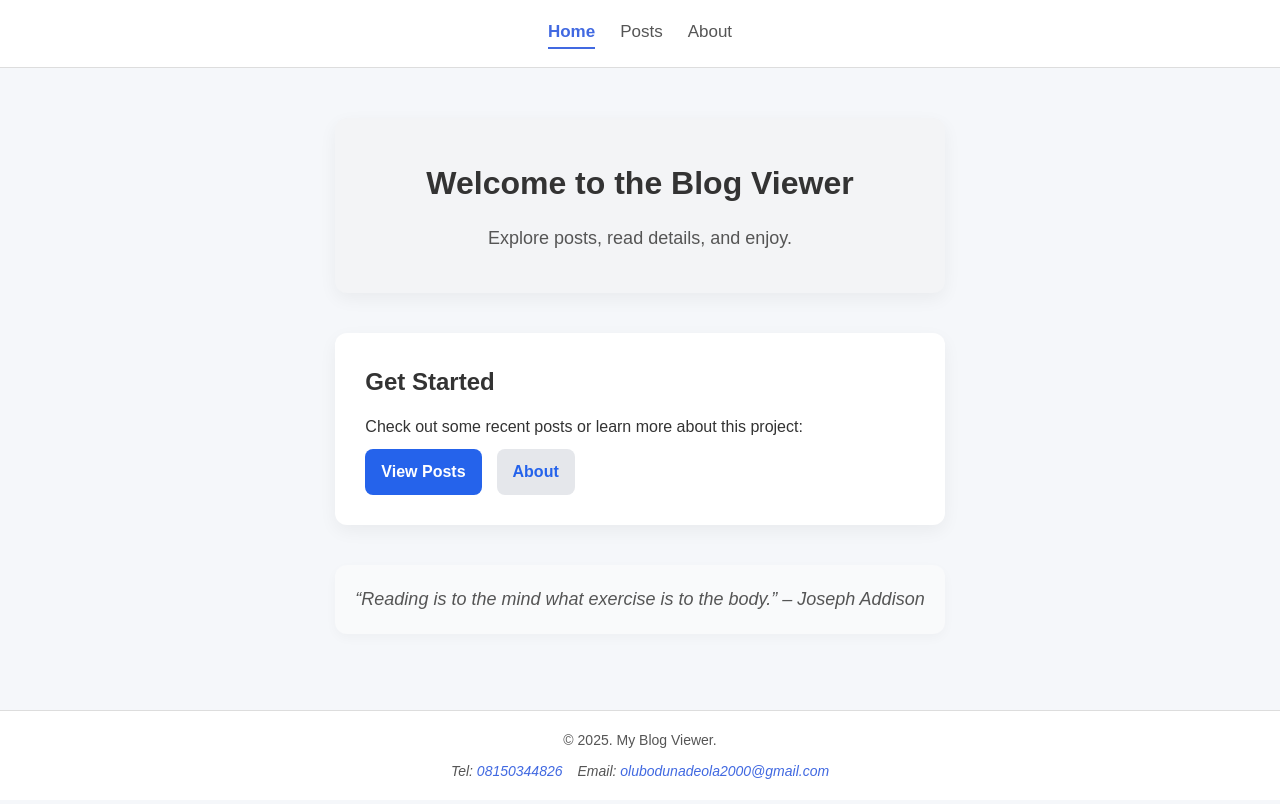
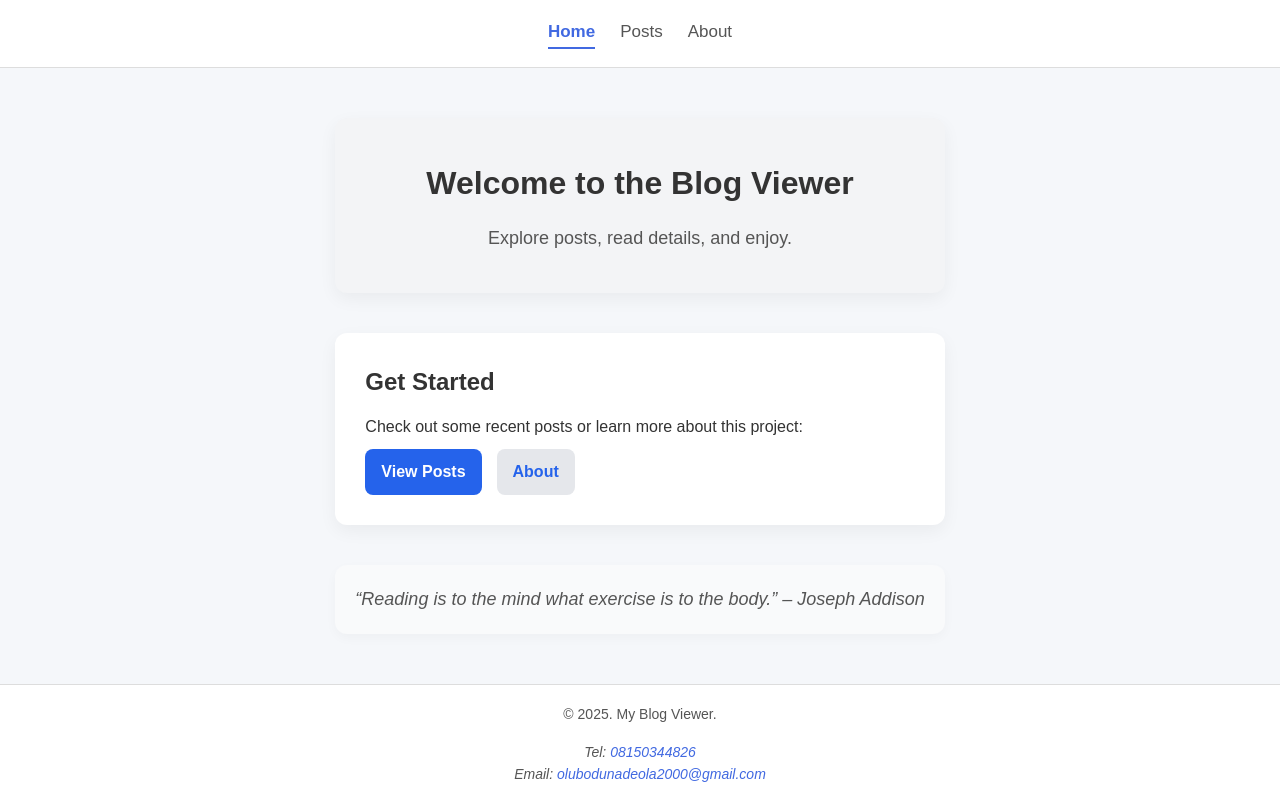
Before and after one commit to TeluadOat/basic-blog-app, a React (Vite) app: page / in a window 1280 px wide. Built offline with nearby package versions, Linux system fonts and the light colour scheme.

Commit message:
improved on the footers address elements style

```diff
--- a/src/components/Footer.css
+++ b/src/components/Footer.css
@@ -22,7 +22,9 @@
 
 .contact-info {
     display: flex;
-    gap: 15px;
     flex-wrap: wrap;
     justify-content: center;
+    margin-top: 8px;
+    width: 100%;
+    max-width: 300px;
 }
```
